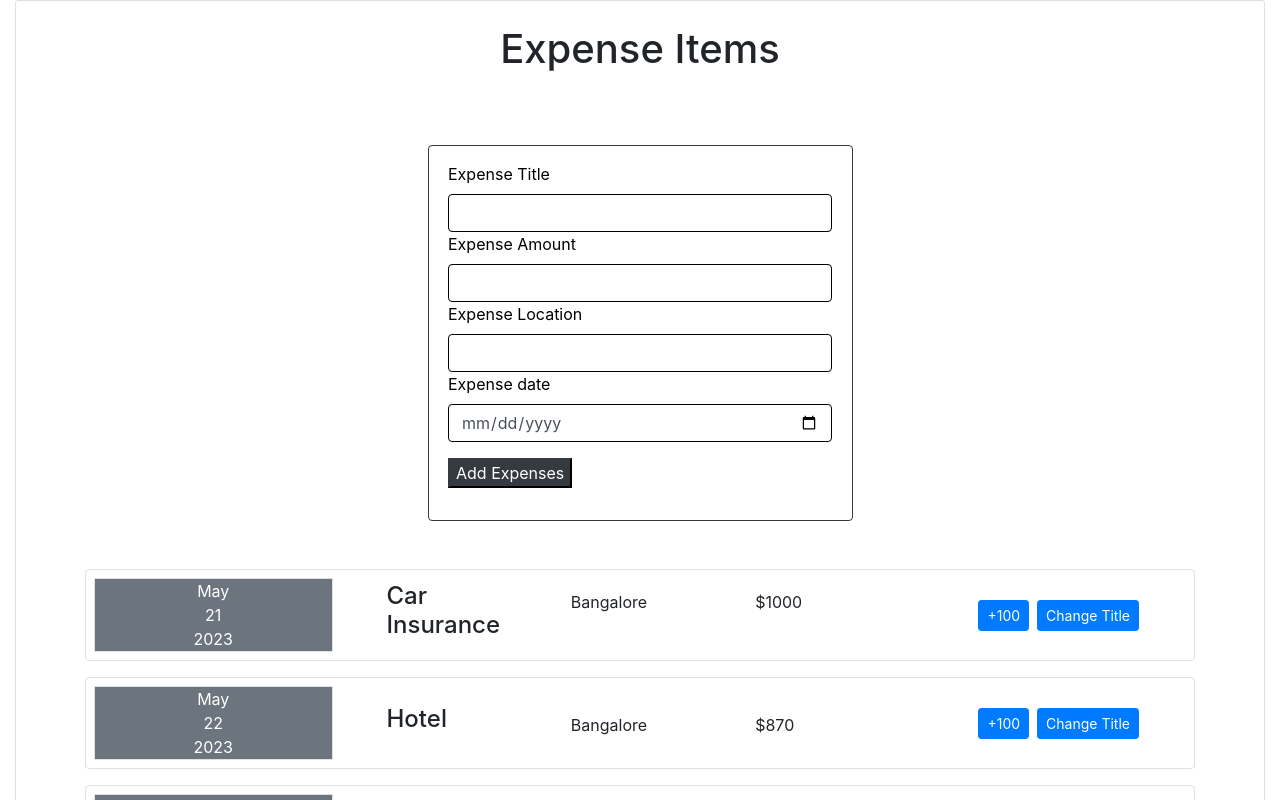
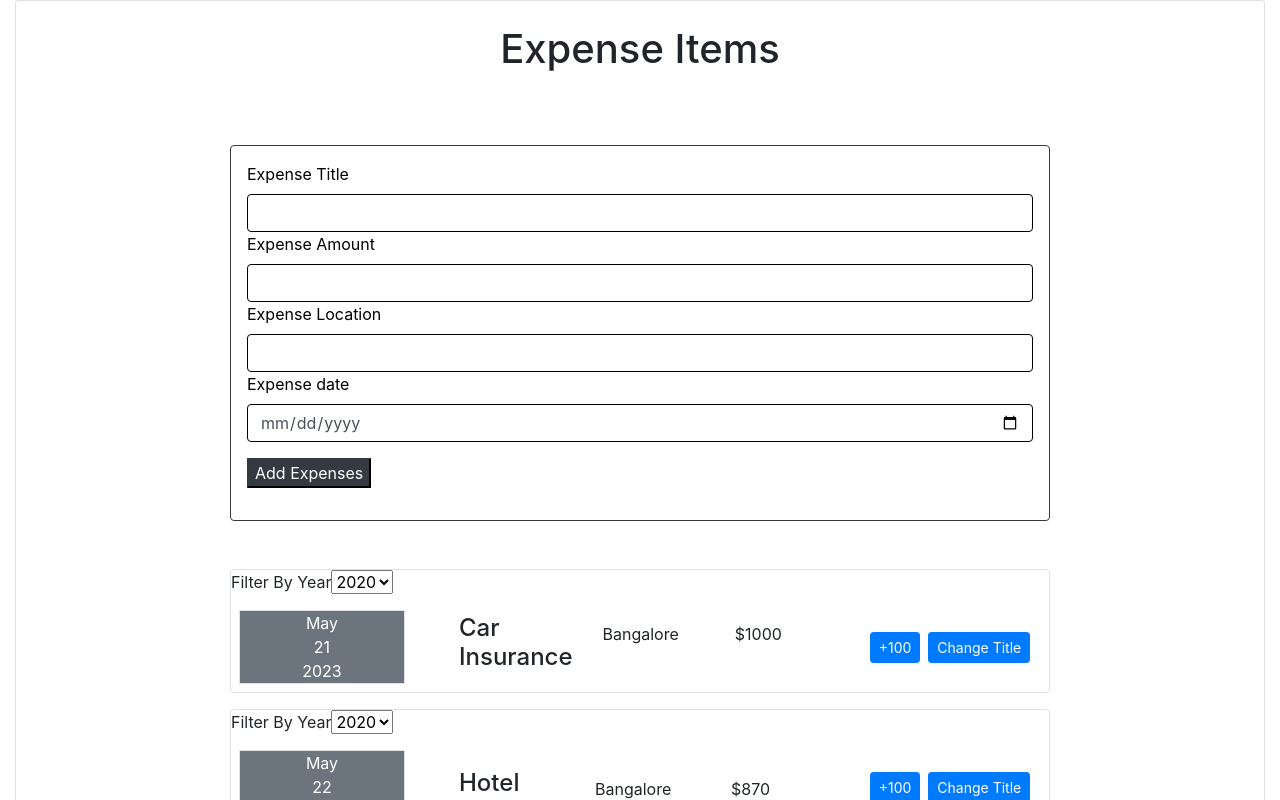
Before and after one commit to NirmalViswajith/expense-tracker, a React (Create React App) app in the folder expense-tracker/: page / in a window 1280 px wide. Shown: the top 800 px of the page. Built offline with nearby package versions, Linux system fonts and the light colour scheme.

Commit message:
Added Year DropDown

```diff
--- /dev/null
+++ b/expense-tracker/src/components/Expenses/ExpenseFilter.js
@@ -0,0 +1,22 @@
+import React from "react";
+
+const ExpenseFilter = (props) => {
+  const dropdownChangeHandler = (event) => {
+    props.onChangeFilter(event.target.value);
+  }
+  return (
+    <div>
+      <div>
+        <label>Filter By Year</label>
+        <select value = {props.selected} onChange={dropdownChangeHandler}>
+          <option value="2022">2022</option>
+          <option value="2021">2021</option>
+          <option value="2020">2020</option>
+          <option value="2019">2019</option>
+        </select>
+      </div>
+    </div>
+  );
+}
+
+export default ExpenseFilter;
--- a/expense-tracker/src/components/Expenses/Expenses.js
+++ b/expense-tracker/src/components/Expenses/Expenses.js
@@ -6,6 +6,7 @@
 import Container from "react-bootstrap/Container";
 import Col from "react-bootstrap/Col";
 import Button from "react-bootstrap/Button";
+import ExpenseFilter from "./ExpenseFilter";
 
 function Expenses(props) {
   const [title, setTitle] = useState(props.title);
@@ -20,9 +21,14 @@
     setAmount(updatedAmount);
   }
 
+  const [filteredYear, setFilteredYear] = useState('2020');
+  const filterChangedHandler = (selectedYear) => {
+    setFilteredYear(selectedYear);
+  }
   return (
-    <Container>
+    <Container style={{maxWidth:"850px"}}>
       <Card className="expenseItem border">
+        <ExpenseFilter selected={filteredYear} onChangeFilter={filterChangedHandler} />
         <Row className="align-items-center">
           <Col xs={12} md={3}>
             <ExpenseDate date={props.date} />
--- a/expense-tracker/src/components/Form/ExpenseForm.js
+++ b/expense-tracker/src/components/Form/ExpenseForm.js
@@ -35,7 +35,7 @@
    };
 
   return (
-    <div style={{ maxWidth: "400px", margin: "0 auto" }}>
+    <div style={{ margin: "0 auto" }}>
       <Form className="p-2" onSubmit={submit}>
         <Form.Group controlId="title">
           <Form.Label style={{ color: "black" }}>Expense Title</Form.Label>
--- a/expense-tracker/src/components/Form/NewExpenses.js
+++ b/expense-tracker/src/components/Form/NewExpenses.js
@@ -10,7 +10,7 @@
     props.saveData(expenseData);
   }
   return (
-    <div className="container border p-2 my-5 border-dark rounded" style={{ maxWidth: "425px" }}>
+    <div className="container border p-2 my-5 border-dark rounded" style={{ maxWidth: "820px" }}>
       <ExpenseForm onSaveData={saveExpense}/>
     </div>
   );
```
